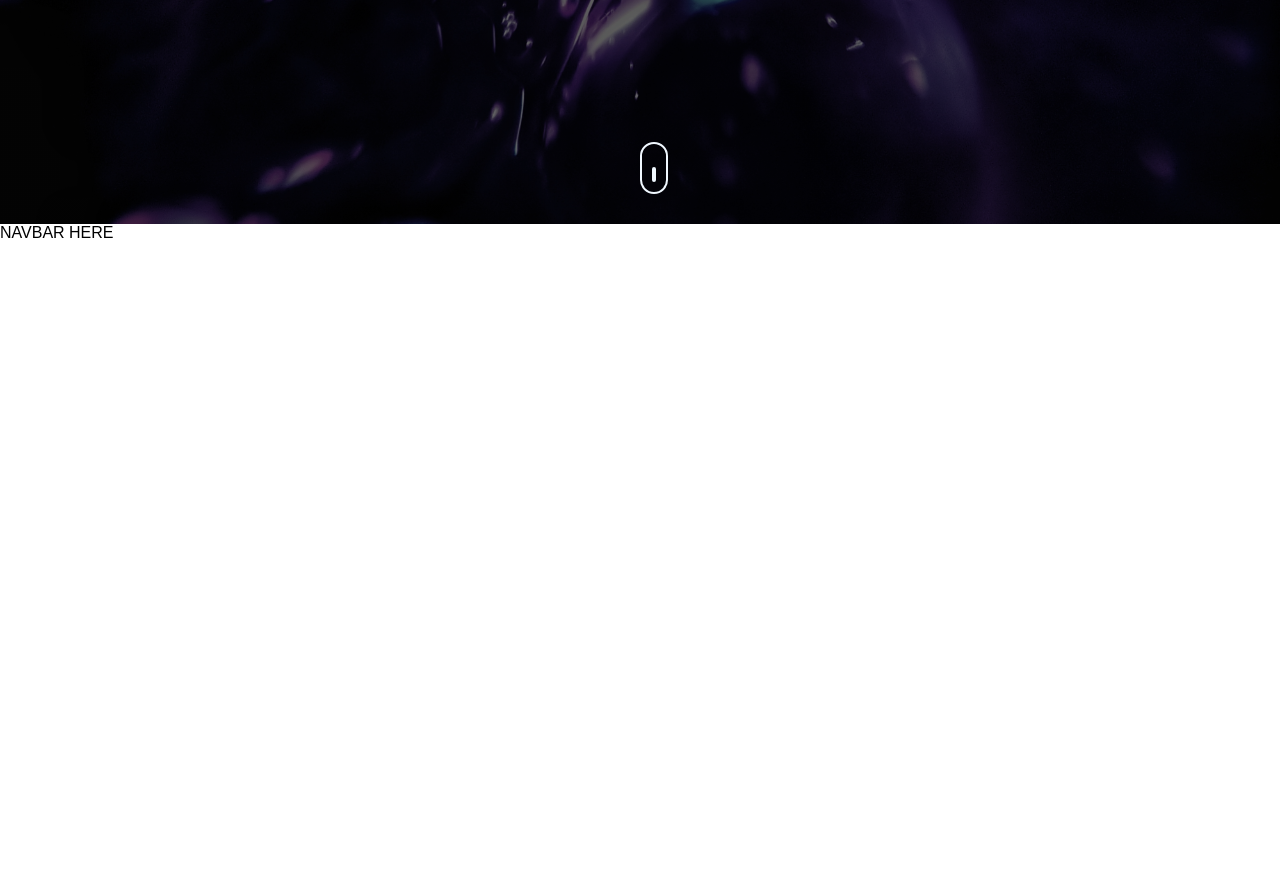
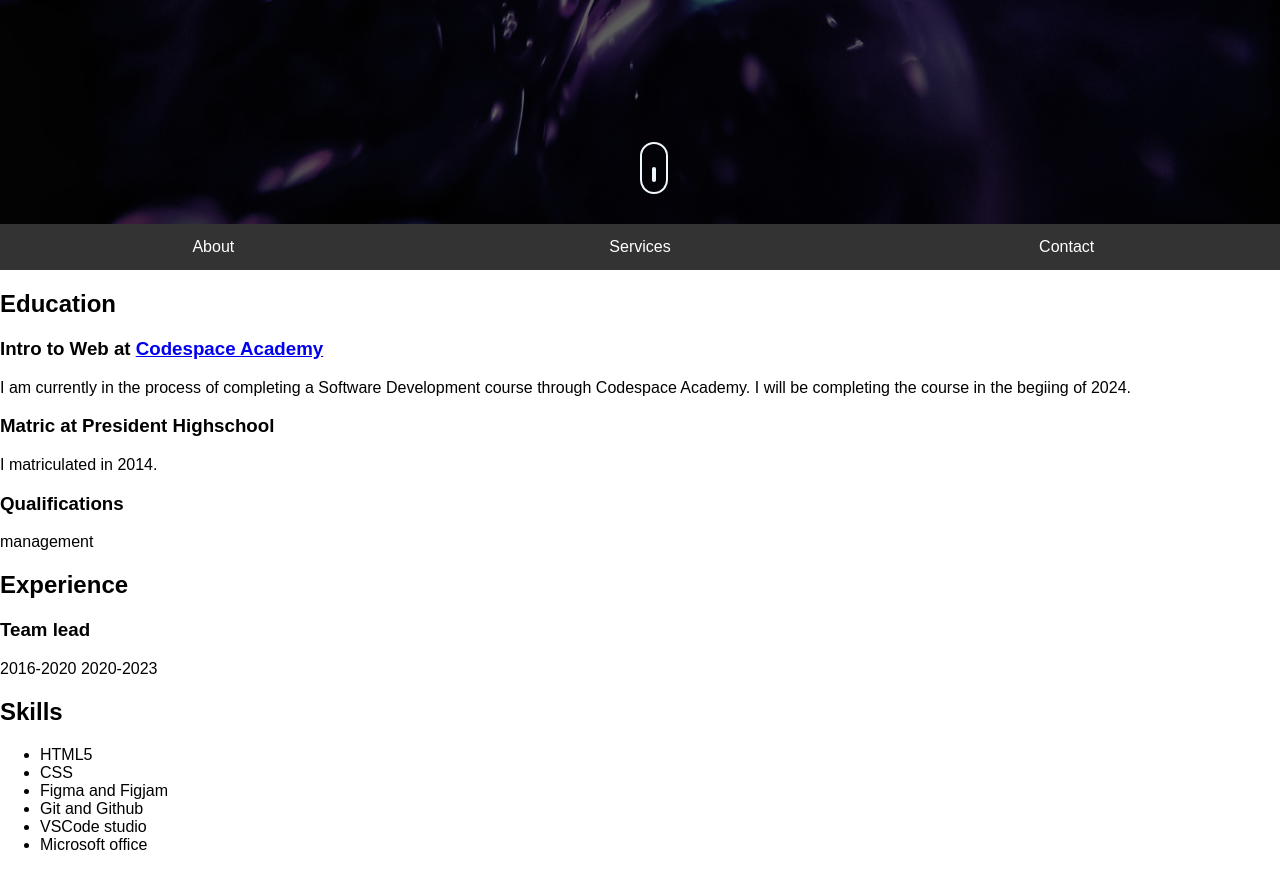
Before and after one commit to Hey-Claudia/digital-resume, a plain HTML site: page index.html in a window 1280 px wide. Shown: the part 576-1446 px from the top of the page. Before the commit the page ends 818 px from the top, so only its background shows below. Drawn offline with Linux system fonts and the light colour scheme.

Commit message:
Added basic HTML for body

```diff
--- a/index.html
+++ b/index.html
@@ -25,9 +25,62 @@
       </div>
     </section>
 
-    <!--------------USER INFO SECTION-------------->
-    <section id="user-info">NAVBAR HERE</section>
+    <!--------------NAVBAR-------------->
+    <section>
+      <ul class="navbar">
+        <li class="nav-item"><a href="#about">About</a></li>
+        <li class="nav-item"><a href="#services">Services</a></li>
+        <li class="nav-item"><a href="#contact">Contact</a></li>
+      </ul>
+    </section>
+
+    <!--------------MAIN BODY-------------->
+    <div class="main-body">
+      <section>
+        <h2 id="Education">Education</h2>
+        <h3>
+          Intro to Web at
+          <a href="https://www.codespace.co.za/" target="_blank"
+            >Codespace Academy</a>
+        </h3>
+        <p>
+          I am currently in the process of completing a Software Development
+          course through Codespace Academy. I will be completing the course in
+          the begiing of 2024.
+        </p>
+        <h3>Matric at President Highschool</h3>
+        <p>I matriculated in 2014.</p>
+      </section>
+
+      <section>
+        <h3>Qualifications</h3>
+        <p>
+          management
+        </p>
+      </section>
+
+      <section>
+        <h2 id="Experience">Experience</h2>
+        <h3>Team lead</h3>
+        <p>
+          2016-2020
+          2020-2023
+        </p>
+
+      <section>
+        <h2 id="Skills">Skills</h2>
+        <ul>
+          <li>HTML5</li>
+          <li>CSS</li>
+          <li>Figma and Figjam</li>
+          <li>Git and Github</li>
+          <li>VSCode studio</li>
+          <li>Microsoft office </li>
+        </ul>
+      </section>
+    </div>
 
     <!-------------ABOUT-------------->
+    <div class="about container"
   </body>
 </html>
--- a/stylesheet.css
+++ b/stylesheet.css
@@ -2,6 +2,7 @@ body {
   padding: 0;
   margin: 0;
   font-family: sans-serif;
+  background-color: rgba(255, 255, 255, 0.628);
 }
 
 /*HEADER SECTION*/
@@ -31,16 +32,19 @@ body {
   font-weight: bold;
   margin: 10px;
   color: aliceblue;
+  text-align: center;
 }
 .userbox p {
   color: aliceblue;
+  text-align: center;
 }
 
 .scroll-btn {
   bottom: 30px;
   position: absolute;
   left: 50%;
-  transform: 0;3: translateX(-50%);
+  transform: 0;
+  3: translateX(-50%);
   border: 2px solid aliceblue;
   padding: 10px 10px 20px;
   border-radius: 30px;
@@ -64,3 +68,31 @@ body {
     transform: translateY(10px);
   }
 }
+
+/*NAVBAR SECTION*/
+
+ul.navbar {
+  list-style-type: none;
+  margin: 0;
+  padding: 0;
+  background-color: #333;
+  overflow: hidden;
+  display: flex;
+}
+li.nav-item {
+  flex: 1;
+  text-align: center;
+}
+
+li.nav-item a {
+  display: block;
+  color: white;
+  text-align: center;
+  padding: 14px;
+  text-decoration: none;
+}
+
+li.nav-item a:hover {
+  background-color: #ddd;
+  color: black;
+}
```
